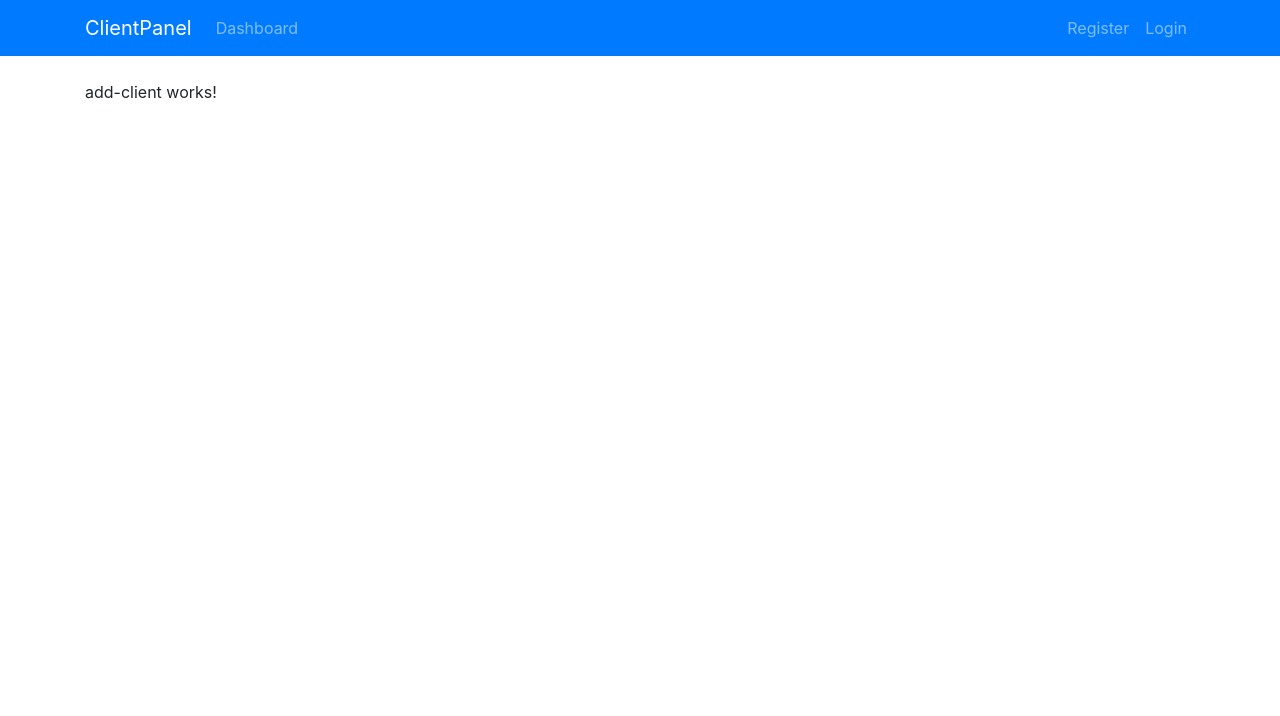
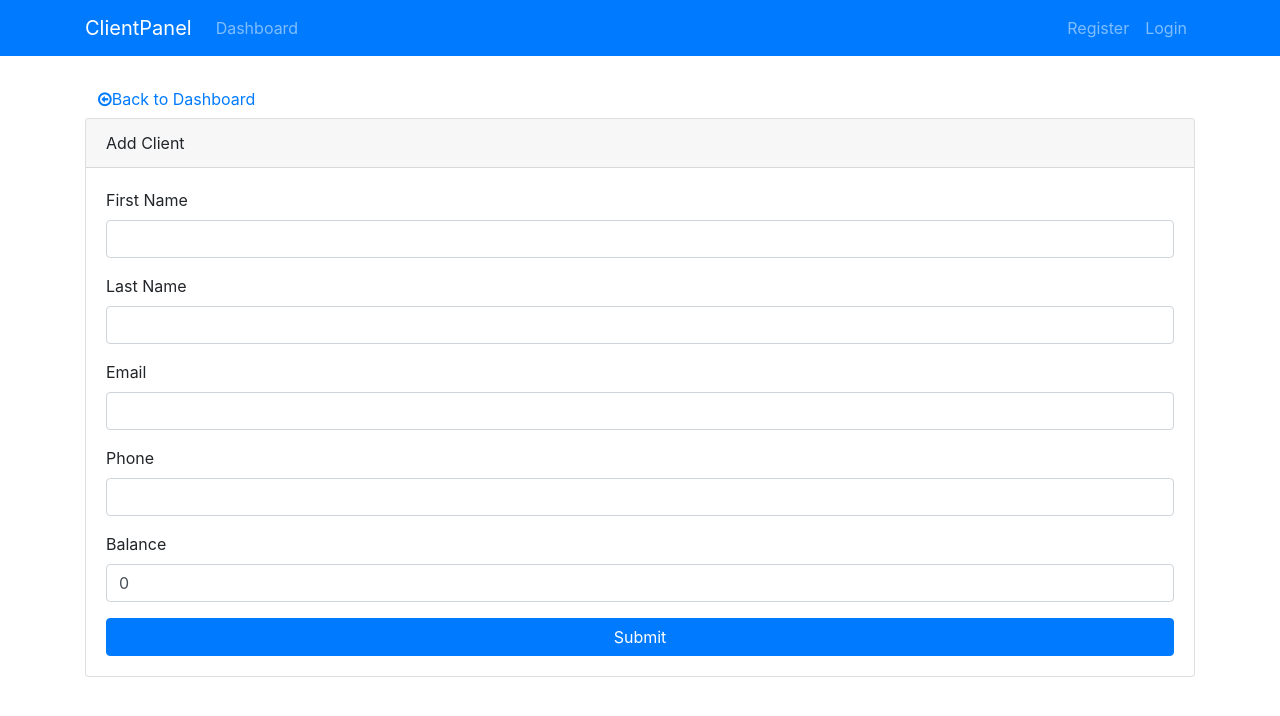
Before and after one commit to D3stros/Angular_Client_Panel, an Angular app: page /client/add in a window 1280 px wide. Shown: the top 716 px of the page. Built offline with nearby package versions, Linux system fonts and the light colour scheme; no server answers; what angularfire2 would draw is missing.

Commit message:
Added client form & validation

```diff
--- a/src/app/app.module.ts
+++ b/src/app/app.module.ts
@@ -1,5 +1,6 @@
 import { BrowserModule } from "@angular/platform-browser";
 import { NgModule } from "@angular/core";
+import { FormsModule } from "@angular/forms";
 
 import { environment } from "../environments/environment";
 import { AngularFireModule } from "angularfire2";
@@ -39,6 +40,7 @@ import { ClientService } from "./services/client.service";
   ],
   imports: [
     BrowserModule,
+    FormsModule,
     AppRoutingModule,
     AngularFireModule.initializeApp(environment.firebase, "clientpanelprod"),
     AngularFirestoreModule,
--- a/src/app/components/add-client/add-client.component.html
+++ b/src/app/components/add-client/add-client.component.html
@@ -1 +1,134 @@
-<p>add-client works!</p>
+<div class="row">
+  <div class="col-md-6">
+    <a routerLink="/" class="btn btn-link"
+      ><i class="fa fa-arrow-circle-o-left"></i>Back to Dashboard</a
+    >
+  </div>
+  <div class="col-md-6"></div>
+</div>
+
+<div class="card">
+  <div class="card-header">
+    Add Client
+  </div>
+  <div class="card-body">
+    <form #clientForm="ngForm" (ngSubmit)="onSubmit(clientForm)">
+      <div class="form-group">
+        <label for="firstName">First Name</label>
+        <input
+          type="text"
+          class="form-control"
+          name="firstName"
+          #clientFirstName="ngModel"
+          [ngClass]="{
+            'is-invalid': clientFirstName.errors && clientFirstName.touched
+          }"
+          [(ngModel)]="firstName"
+          minlength="2"
+          required
+        />
+        <div
+          [hidden]="!clientFirstName.errors?.required"
+          class="invalid-feedback"
+        >
+          First name required
+        </div>
+        <div
+          [hidden]="!clientFirstName.errors?.minlength"
+          class="invalid-feedback"
+        >
+          Must be at least 2 characters
+        </div>
+      </div>
+      <div class="form-group">
+        <label for="lastName">Last Name</label>
+        <input
+          type="text"
+          class="form-control"
+          name="lastName"
+          #clientLastName="ngModel"
+          [ngClass]="{
+            'is-invalid': clientLastName.errors && clientLastName.touched
+          }"
+          [(ngModel)]="lastName"
+          minlength="2"
+          required
+        />
+        <div
+          [hidden]="!clientLastName.errors?.required"
+          class="invalid-feedback"
+        >
+          Last name required
+        </div>
+        <div
+          [hidden]="!clientLastName.errors?.minlength"
+          class="invalid-feedback"
+        >
+          Must be at least 2 characters
+        </div>
+      </div>
+      <div class="form-group">
+        <label for="email">Email</label>
+        <input
+          type="text"
+          class="form-control"
+          name="email"
+          #clientEmail="ngModel"
+          [ngClass]="{
+            'is-invalid': clientEmail.errors && clientEmail.touched
+          }"
+          [(ngModel)]="email"
+          pattern="^\w+@[a-zA-Z_]+?\.[a-zA-Z]{2,3}$"
+          required
+        />
+        <div [hidden]="!clientEmail.errors?.required" class="invalid-feedback">
+          Email required
+        </div>
+        <div [hidden]="!clientEmail.errors?.pattern" class="invalid-feedback">
+          Email is not valid
+        </div>
+      </div>
+      <div class="form-group">
+        <label for="phone">Phone</label>
+        <input
+          type="text"
+          class="form-control"
+          name="email"
+          #clientPhone="ngModel"
+          [ngClass]="{
+            'is-invalid': clientPhone.errors && clientPhone.touched
+          }"
+          [(ngModel)]="client.phone"
+          minlength="10"
+          required
+        />
+        <div [hidden]="!clientPhone.errors?.required" class="invalid-feedback">
+          Phone is required
+        </div>
+        <div [hidden]="!clientPhone.errors?.minlength" class="invalid-feedback">
+          Must be at least 10 characters
+        </div>
+      </div>
+
+      <div class="form-group">
+        <label for="balance">Balance</label>
+        <input
+          type="number"
+          class="form-control"
+          name="balance"
+          #clientBalance="ngModel"
+          [(ngModel)]="client.balance"
+          [disabled]="disableBalanceOnAdd"
+        />
+        <div [hidden]="!clientEmail.errors?.required" class="invalid-feedback">
+          Email required
+        </div>
+        <div [hidden]="!clientEmail.errors?.pattern" class="invalid-feedback">
+          Email is not valid
+        </div>
+      </div>
+
+      <input type="submit" value="Submit" class="btn btn-primary btn-block" />
+    </form>
+  </div>
+</div>
--- a/src/app/components/add-client/add-client.component.ts
+++ b/src/app/components/add-client/add-client.component.ts
@@ -1,15 +1,24 @@
-import { Component, OnInit } from '@angular/core';
+import { Component, OnInit } from "@angular/core";
+
+import { Client } from "../../models/Client";
 
 @Component({
-  selector: 'app-add-client',
-  templateUrl: './add-client.component.html',
-  styleUrls: ['./add-client.component.css']
+  selector: "app-add-client",
+  templateUrl: "./add-client.component.html",
+  styleUrls: ["./add-client.component.css"]
 })
 export class AddClientComponent implements OnInit {
+  client: Client = {
+    firstName: "",
+    lastName: "",
+    email: "",
+    phone: "",
+    balance: 0
+  };
 
-  constructor() { }
+  disableBalanceOnAdd: boolean = false;
 
-  ngOnInit() {
-  }
+  constructor() {}
 
+  ngOnInit() {}
 }
--- a/src/app/components/dashboard/dashboard.component.html
+++ b/src/app/components/dashboard/dashboard.component.html
@@ -1 +1,8 @@
-<app-clients></app-clients>
+<div class="row">
+  <div class="col-md-10">
+    <app-clients></app-clients>
+  </div>
+  <div class="col-md-2">
+    <app-sidebar></app-sidebar>
+  </div>
+</div>
--- a/src/app/components/sidebar/sidebar.component.html
+++ b/src/app/components/sidebar/sidebar.component.html
@@ -1 +1,3 @@
-<p>sidebar works!</p>
+<a routerLink="/client/add" class="btn btn-success btn-block">
+  <i class="fa fa-plus">New</i>
+</a>
```
